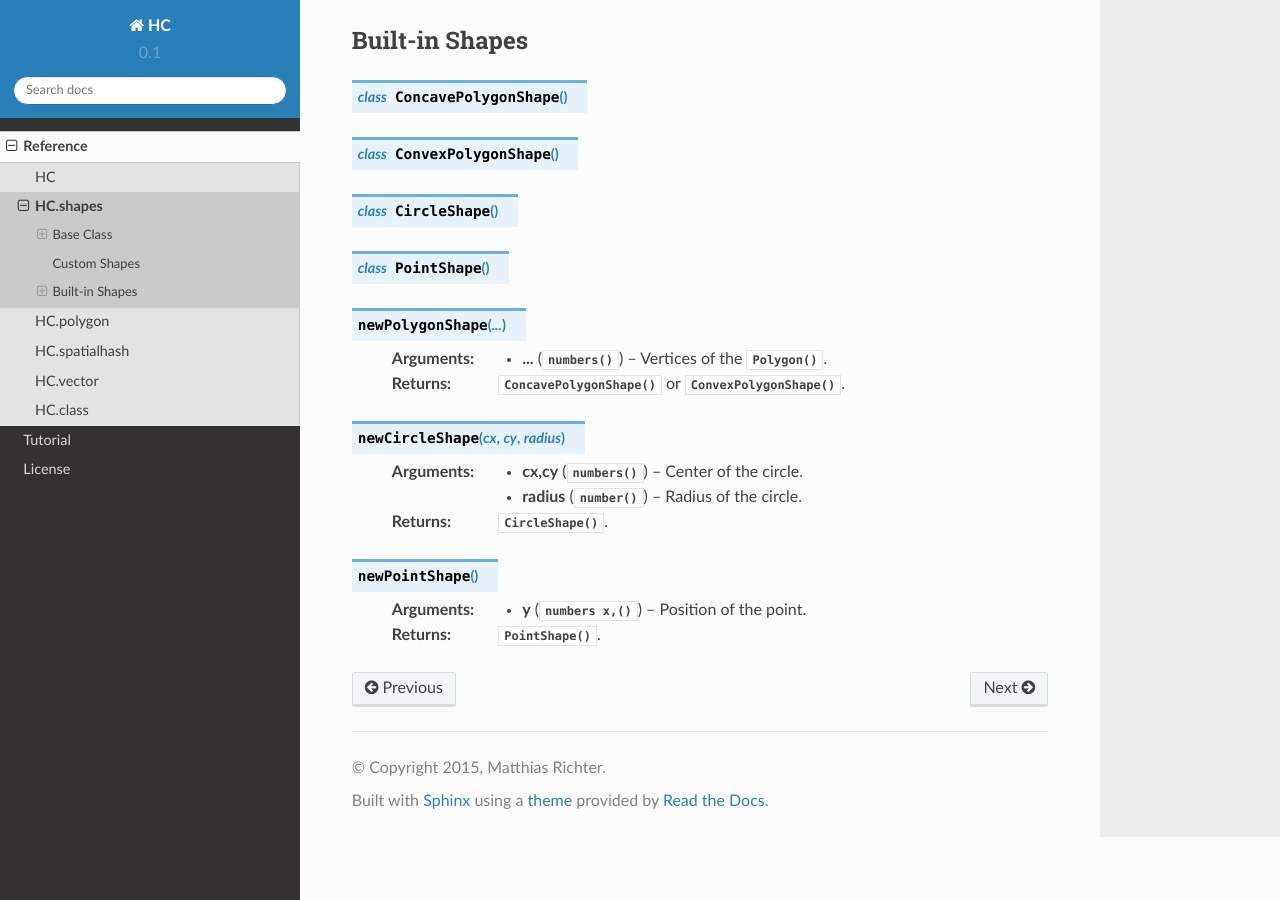
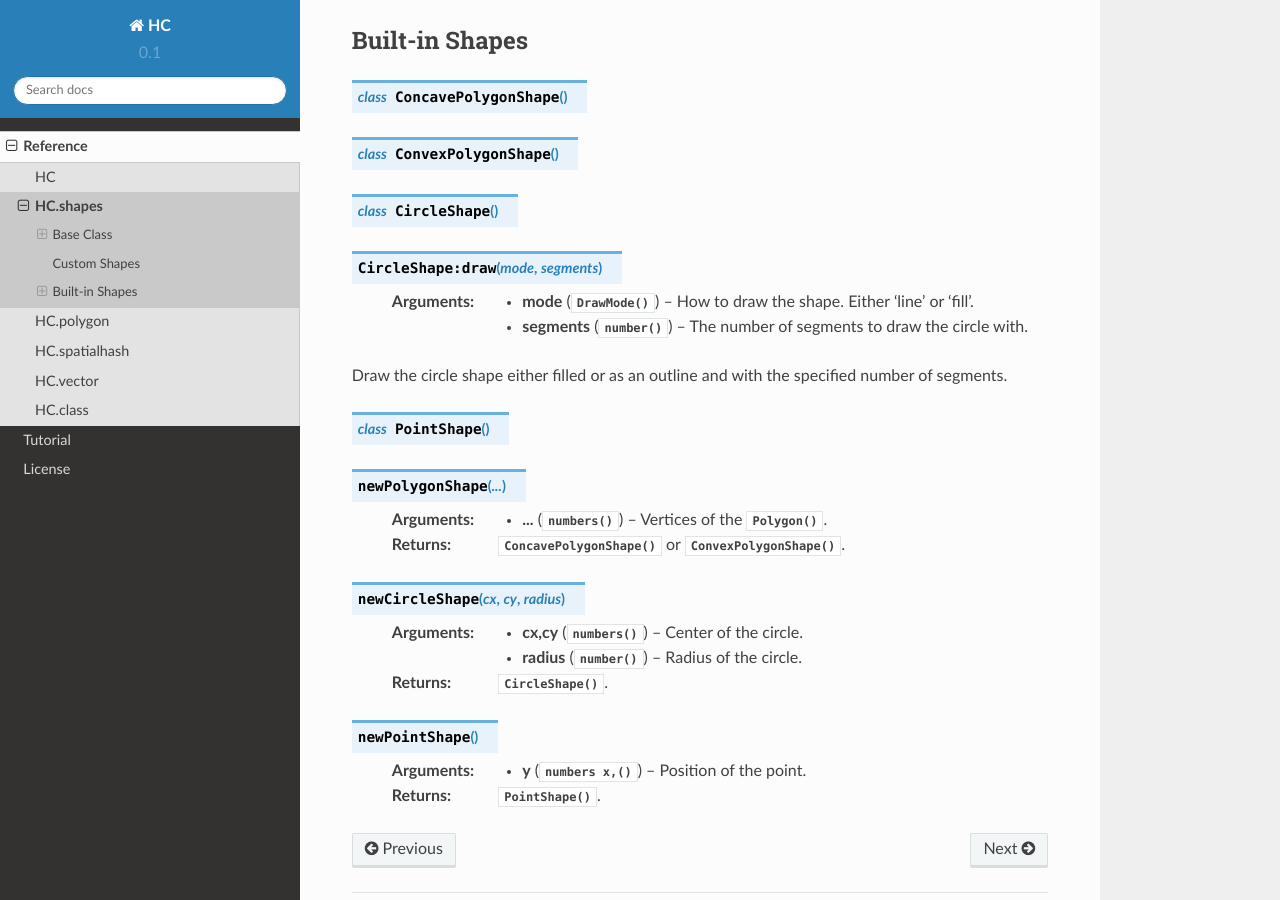
Before and after one commit to vrld/HC, a Sphinx documentation site: the page built from docs/Shapes.rst, in a window 1280 px wide and 900 px high, scrolled down 5948 px. Built offline with Sphinx 7.4.7 and the Read the Docs theme 2.0.0, drawn with Linux system fonts in a browser that asks for light colours.

Commit message:
document CircleShape:draw()

```diff
--- a/docs/Shapes.rst
+++ b/docs/Shapes.rst
@@ -284,6 +284,13 @@ Built-in Shapes
 
 .. class:: CircleShape
 
+.. function:: CircleShape:draw(mode, segments)
+
+    :param DrawMode mode: How to draw the shape. Either 'line' or 'fill'.
+    :param number segments: The number of segments to draw the circle with.
+
+Draw the circle shape either filled or as an outline and with the specified number of segments.
+
 .. class:: PointShape
 
 .. function:: newPolygonShape(...)
```
